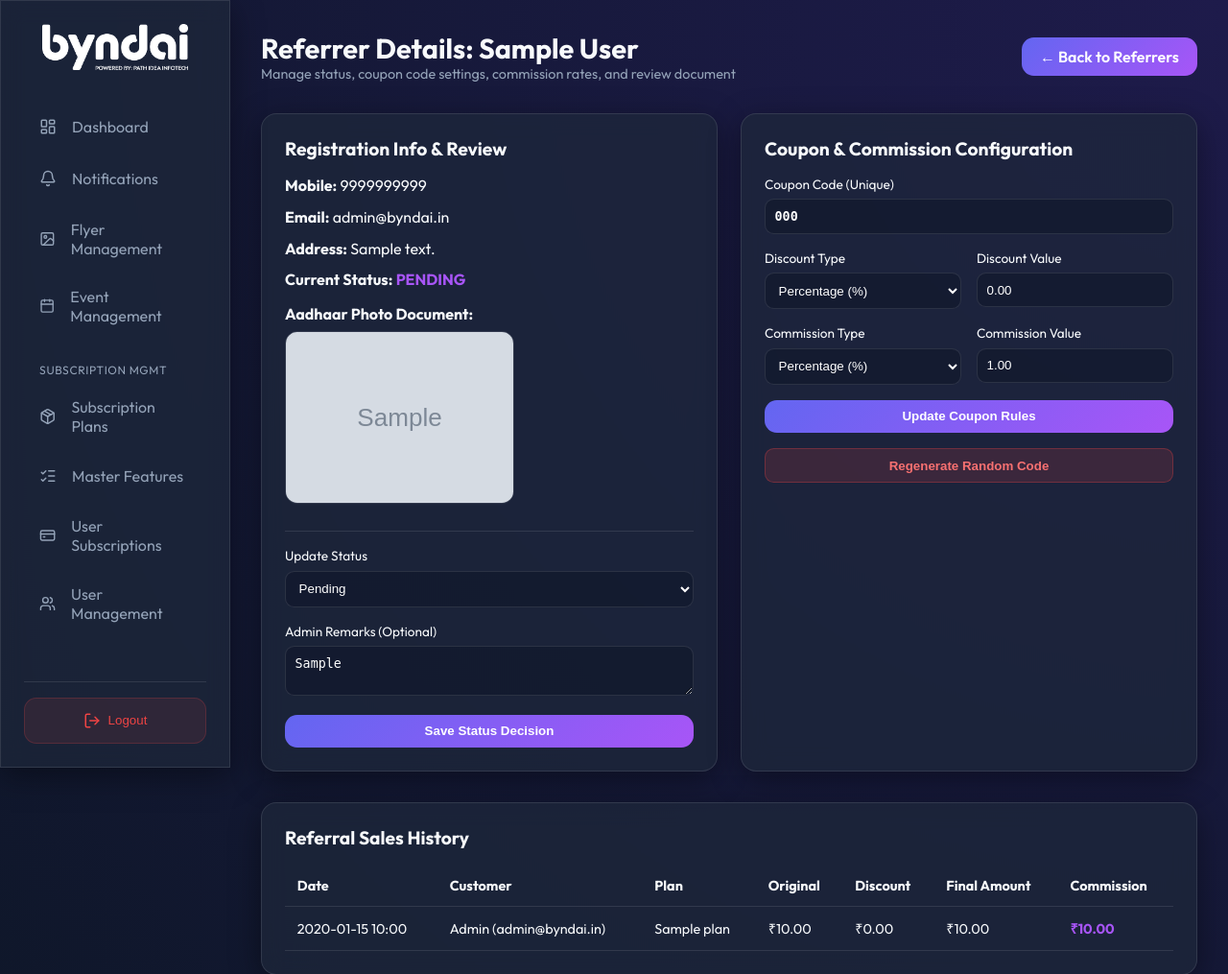
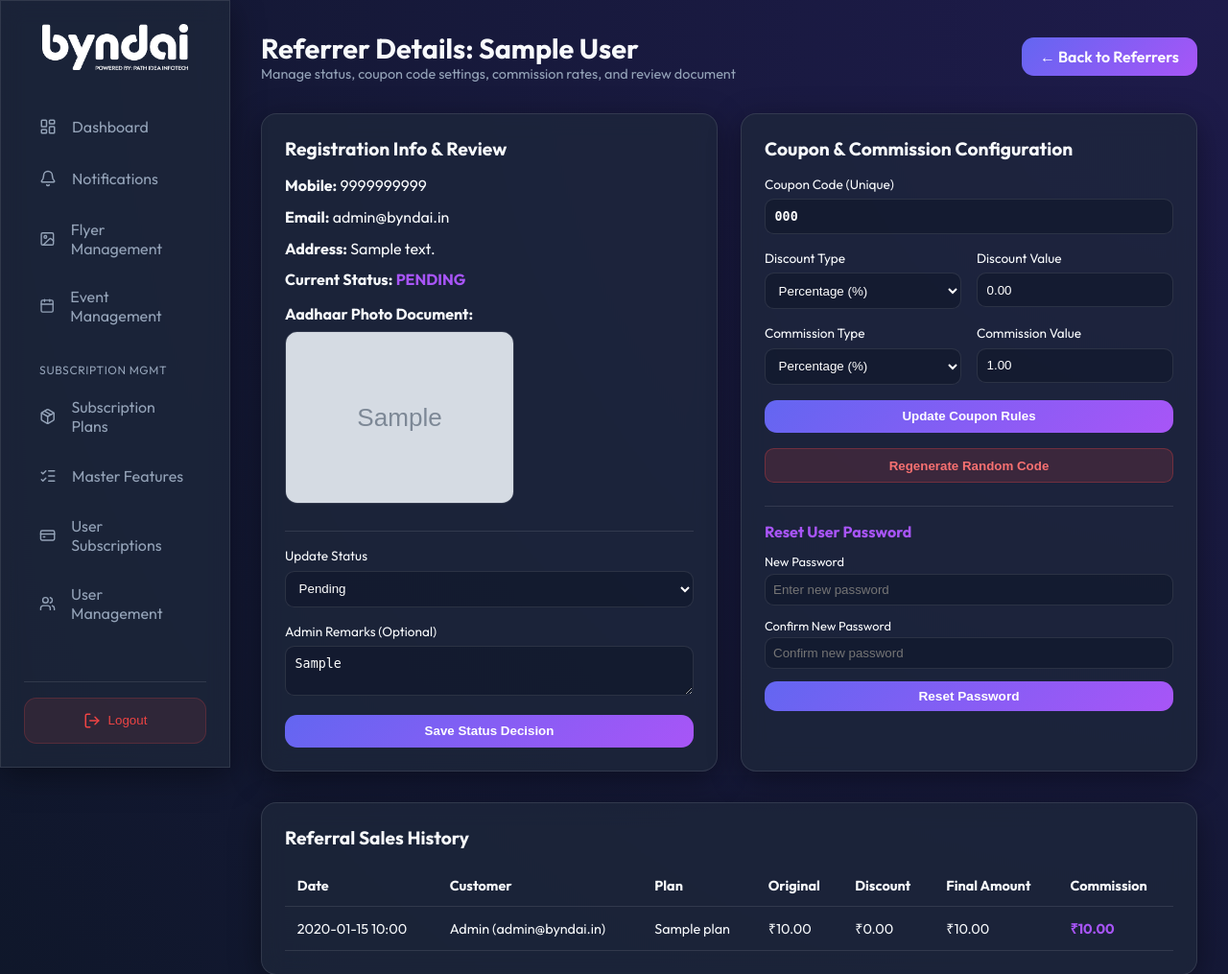
Before and after one commit to tipsyCodr/byndai_server, a Laravel app: page /admin/referrers/1 in a window 1280 px wide. Shown: the top 1015 px of the page at 96% size. Run offline with Laravel 12, Linux system fonts and the light colour scheme; a user stored in the database is signed in; data comes from the database, SQL or seed files in the repository; tables that the repository leaves empty hold one stand-in row (values such as "Sample post"); grey boxes marked "Sample" are stand-in pictures; parts of the project's set-up code (start-up, migrations or seed data) failed here and were passed over.

Commit message:
feat(referral): enhance management tools and payout visibility
Implement administrative controls for referrer account management and
provide transparency for referrer payouts through the API and dashboard.

- Add ability for admins to reset referrer user passwords via the backend.
- Implement a new API endpoint to fetch paginated commission payout history.
- Add a payout schedule notice to the referrer dashboard.
- Include payout information in the referrer dashboard API response.
- Add feature tests for the password reset functionality.

```diff
--- a/app/Http/Controllers/Backend/ReferrerManagementController.php
+++ b/app/Http/Controllers/Backend/ReferrerManagementController.php
@@ -244,4 +244,21 @@ class ReferrerManagementController extends Controller
 
         return back()->with('success', 'Global Referral settings updated successfully.');
     }
+
+    public function resetPassword(Request $request, Referrer $referrer)
+    {
+        $validated = $request->validate([
+            'password' => 'required|string|min:6|confirmed',
+        ]);
+
+        if (! $referrer->user) {
+            return back()->withErrors(['password' => 'User account associated with this referrer was not found.']);
+        }
+
+        $referrer->user->update([
+            'password' => \Illuminate\Support\Facades\Hash::make($validated['password']),
+        ]);
+
+        return back()->with('success', "Password for {$referrer->full_name} updated successfully.");
+    }
 }
--- a/resources/views/backend/referrers/show.blade.php
+++ b/resources/views/backend/referrers/show.blade.php
@@ -96,12 +96,31 @@
             <button type="submit" class="gradient-btn" style="width: 100%; margin-bottom: 1rem;">Update Coupon Rules</button>
         </form>
 
-        <form action="{{ route('admin.referrers.regenerate-code', $referrer->id) }}" method="POST">
+        <form action="{{ route('admin.referrers.regenerate-code', $referrer->id) }}" method="POST" style="margin-bottom: 1.5rem;">
             @csrf
             <button type="submit" style="width: 100%; background: rgba(239, 68, 68, 0.15); color: #f87171; border: 1px solid rgba(239, 68, 68, 0.3); border-radius: 0.6rem; padding: 0.6rem; cursor: pointer; font-weight: 600;">
                 Regenerate Random Code
             </button>
         </form>
+
+        <!-- Admin Reset Password Section -->
+        <div style="border-top: 1px solid var(--glass-border); padding-top: 1rem;">
+            <h4 style="margin-bottom: 0.8rem; font-size: 1rem; color: #a855f7;">Reset User Password</h4>
+            <form action="{{ route('admin.referrers.reset-password', $referrer->id) }}" method="POST">
+                @csrf
+                <div style="margin-bottom: 0.8rem;">
+                    <label style="display: block; margin-bottom: 0.3rem; font-size: 0.8rem;">New Password</label>
+                    <input type="password" name="password" required minlength="6" placeholder="Enter new password" style="width: 100%; background: rgba(15, 23, 42, 0.6); border: 1px solid var(--glass-border); border-radius: 0.6rem; padding: 0.5rem; color: white;">
+                </div>
+                <div style="margin-bottom: 0.8rem;">
+                    <label style="display: block; margin-bottom: 0.3rem; font-size: 0.8rem;">Confirm New Password</label>
+                    <input type="password" name="password_confirmation" required minlength="6" placeholder="Confirm new password" style="width: 100%; background: rgba(15, 23, 42, 0.6); border: 1px solid var(--glass-border); border-radius: 0.6rem; padding: 0.5rem; color: white;">
+                </div>
+                <button type="submit" class="gradient-btn" style="width: 100%; padding: 0.5rem; font-size: 0.85rem;">
+                    Reset Password
+                </button>
+            </form>
+        </div>
     </div>
 </div>
 
--- a/routes/api.php
+++ b/routes/api.php
@@ -854,6 +854,7 @@ Route::middleware(['auth:sanctum'])->group(function () {
     // Referrer API
     Route::get('/referrer/dashboard', [\App\Http\Controllers\api\site\ReferrerApiController::class, 'dashboard']);
     Route::get('/referrer/sales', [\App\Http\Controllers\api\site\ReferrerApiController::class, 'sales']);
+    Route::get('/referrer/payouts', [\App\Http\Controllers\api\site\ReferrerApiController::class, 'payouts']);
 
 
 
--- a/routes/web.php
+++ b/routes/web.php
@@ -78,6 +78,7 @@ Route::middleware(['auth'])->group(function () {
         Route::post('/{referrer}/toggle-active', [\App\Http\Controllers\Backend\ReferrerManagementController::class, 'toggleActive'])->name('toggle-active');
         Route::post('/{referrer}/coupon', [\App\Http\Controllers\Backend\ReferrerManagementController::class, 'updateCoupon'])->name('update-coupon');
         Route::post('/{referrer}/regenerate-code', [\App\Http\Controllers\Backend\ReferrerManagementController::class, 'regenerateCode'])->name('regenerate-code');
+        Route::post('/{referrer}/reset-password', [\App\Http\Controllers\Backend\ReferrerManagementController::class, 'resetPassword'])->name('reset-password');
     });
 });
 
```
Also changed, not shown: app/Http/Controllers/api/site/ReferrerApiController.php (+26 -0 lines), resources/views/referrer/dashboard.blade.php (+9 -0 lines), tests/Feature/ReferralCouponApiTest.php (+13 -0 lines).
